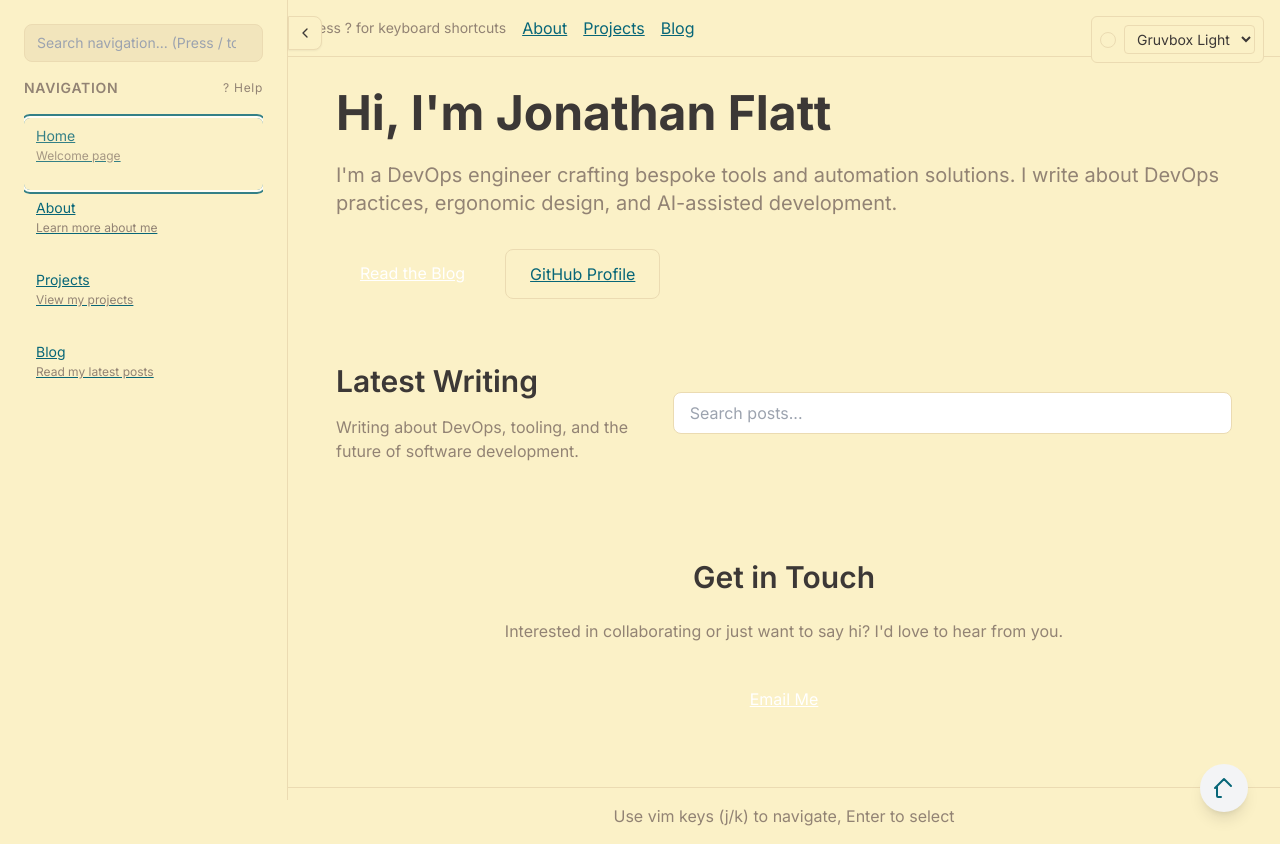
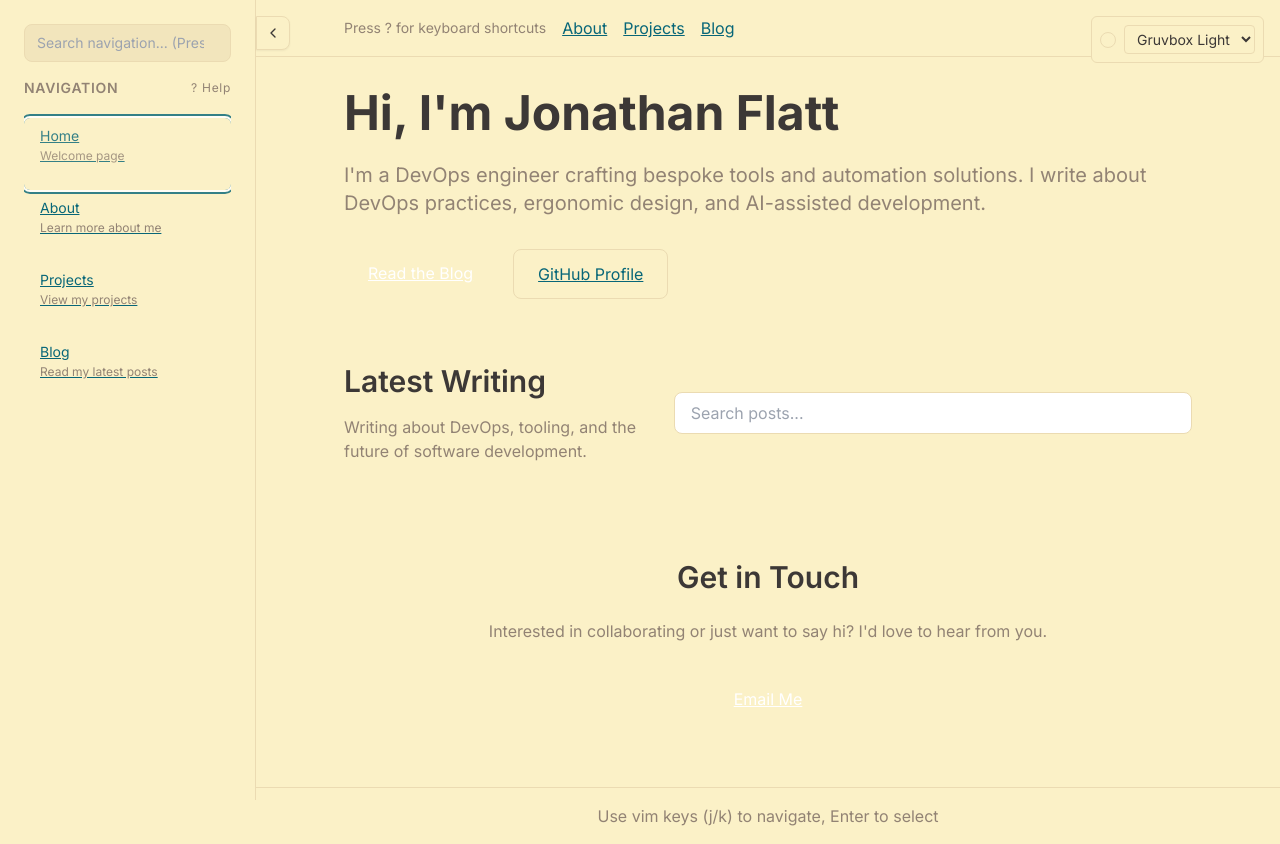
Before and after one commit to Cheffromspace/terminus, a Next.js app: page / in a window 1280 px wide. Built offline with nearby package versions, Linux system fonts and the light colour scheme.

Commit message:
update blog

```diff
--- a/public/styles/components.css
+++ b/public/styles/components.css
@@ -67,4 +67,25 @@
     contain: layout style;
     will-change: transform;
   }
+
+  /* Sidebar navigation items */
+  .sidebar-nav-item {
+    @apply block px-3 py-2 text-sm rounded-md transition-all duration-200 ease-in-out;
+    @apply focus:outline-none focus:ring-2 focus:ring-[var(--link)] focus-visible:ring-2 focus-visible:ring-[var(--link)];
+    @apply border-l-4 border-l-transparent;
+    background-color: transparent;
+    min-height: 64px;
+  }
+
+  .sidebar-nav-item:hover {
+    @apply border-l-[var(--border)] bg-[var(--background-muted)];
+  }
+
+  .sidebar-nav-item.selected {
+    @apply bg-[var(--selection)] text-[var(--foreground)] shadow-sm font-medium border-l-[var(--link)];
+  }
+
+  .sidebar-nav-item.selected:hover {
+    @apply bg-[var(--selection)];
+  }
 }
--- a/src/app/layout.tsx
+++ b/src/app/layout.tsx
@@ -8,6 +8,7 @@ import { PostProvider } from '@/contexts/PostContext';
 import { getStaticPosts } from '@/utils/server-posts';
 import { HomeButton } from '@/components/HomeButton';
 import Link from 'next/link';
+
 
 const inter = Inter({ subsets: ['latin'] });
 
@@ -32,11 +33,11 @@ export default async function RootLayout({
       <body className={`${inter.className} antialiased`} style={{ '--sidebar-visible': '1' } as React.CSSProperties}>
         <ThemeProvider>
           <PostProvider initialAllPosts={allPosts}>
-            <div className="flex min-h-screen">
+            <div className="min-h-screen">
               <ClientSidebar />
-              <div className="flex-1 transition-[margin] duration-150 ease-out" style={{ marginLeft: 'calc(var(--sidebar-width) * var(--sidebar-visible))' }}>
+              <main className="content-wrapper">
                 <header className="border-b border-[var(--border)] py-4">
-                  <nav className="container mx-auto px-4">
+                  <div className="content-container max-w-4xl">
                     <div className="flex items-center justify-between">
                       <div className="flex items-center gap-4">
                         <div className="text-sm text-[var(--comment)]">
@@ -49,18 +50,18 @@ export default async function RootLayout({
                         </nav>
                       </div>
                     </div>
-                  </nav>
+                  </div>
                 </header>
-                <main id="main-content" className="container mx-auto px-4 py-8">
+                <div id="main-content" className="content-container max-w-4xl py-8">
                   {children}
                   <HomeButton />
-                </main>
+                </div>
                 <footer className="border-t border-[var(--border)] py-4 mt-8">
-                  <div className="container mx-auto px-4 text-center text-[var(--comment)]">
+                  <div className="content-container max-w-4xl text-center text-[var(--comment)]">
                     <p>Use vim keys (j/k) to navigate, Enter to select</p>
                   </div>
                 </footer>
-              </div>
+              </main>
             </div>
           </PostProvider>
         </ThemeProvider>
--- a/src/app/posts/[slug]/page.tsx
+++ b/src/app/posts/[slug]/page.tsx
@@ -47,10 +47,9 @@ export default async function PostPage({
           previousPost={previous}
           nextPost={next}
         />
-        <div className="w-full mb-8">
+        <div className="mb-8">
           <NavigationButtons previous={previous} next={next} />
         </div>
-        <div className="max-w-4xl">
         <article>
           <header className="mb-8">
             <h1 className="text-3xl font-bold mb-2">{post.title}</h1>
@@ -72,13 +71,12 @@ export default async function PostPage({
             }}
           />
         </article>
-        </div>
       </>
     );
   } catch (error) {
     console.error('Error reading post:', error);
     return (
-      <div className="max-w-4xl mx-auto p-6">
+      <div>
         <h1 className="text-2xl font-bold text-red-600">Error Loading Post</h1>
         <p className="mt-4">Sorry, we couldn&apos;t load the requested post.</p>
       </div>
--- a/src/components/Sidebar.tsx
+++ b/src/components/Sidebar.tsx
@@ -44,11 +44,7 @@ const PostItem = React.memo(({ data, index, style }: PostItemProps) => {
       role="option"
       aria-selected={isSelected}
       onFocus={() => onItemFocus(index)}
-      className={`block px-3 py-2 text-sm rounded-md transition-all duration-200 ease-in-out min-h-[${ITEM_HEIGHT}px] focus:outline-none focus:ring-2 focus:ring-[var(--link)] focus-visible:ring-2 focus-visible:ring-[var(--link)] ${
-        isSelected
-          ? 'bg-[var(--selection)] text-[var(--foreground)] shadow-sm font-medium'
-          : 'hover:bg-[var(--background-muted)] bg-transparent'
-      }`}
+      className={`sidebar-nav-item ${isSelected ? 'selected' : ''}`}
       style={{
         ...style,
         top: `${parseFloat(style.top as string) + ITEM_PADDING}px`,
@@ -85,8 +81,10 @@ export const Sidebar: React.FC<SidebarProps> = ({
   }, [defaultVisible]);
 
   useEffect(() => {
+    document.body.style.setProperty('--sidebar-visible', isSidebarVisible ? '1' : '0');
     onVisibilityChange?.(isSidebarVisible);
   }, [isSidebarVisible, onVisibilityChange]);
+
   const [searchQuery, setSearchQuery] = useState('');
   const [isSearching, setIsSearching] = useState(false);
   const listRef = useRef<List>(null);
@@ -179,8 +177,8 @@ export const Sidebar: React.FC<SidebarProps> = ({
 
   const sidebarContent = (
     <nav
-      className={`fixed left-0 top-0 h-screen w-72 bg-[var(--background)] border-r border-[var(--border)] transform transition-transform duration-150 ease-out ${
-        isSidebarVisible ? 'translate-x-0' : '-translate-x-72'
+      className={`fixed left-0 top-0 h-screen w-[var(--sidebar-width)] bg-[var(--background)] bg-opacity-95 backdrop-blur-sm border-r border-[var(--border)] transition-transform duration-150 ease-out z-50 ${
+        isSidebarVisible ? 'translate-x-0' : '-translate-x-full'
       } ${className || ''}`}
       aria-label="Site navigation"
     >
@@ -195,7 +193,7 @@ export const Sidebar: React.FC<SidebarProps> = ({
       {/* Toggle Button */}
       <button
         onClick={() => setIsSidebarVisible(prev => !prev)}
-        className="fixed left-72 top-4 p-2 bg-[var(--background)] border border-[var(--border)] rounded-r-lg shadow-sm hover:bg-[var(--selection)] transition-colors duration-150 z-10"
+        className={`fixed ${isSidebarVisible ? 'left-[var(--sidebar-width)]' : 'left-0'} top-4 p-2 bg-[var(--background)] border border-[var(--border)] rounded-r-lg shadow-sm hover:bg-[var(--selection)] transition-all duration-150 z-[51]`}
         aria-label={`${isSidebarVisible ? 'Hide' : 'Show'} sidebar (Press \` to toggle)`}
       >
         <svg
@@ -271,11 +269,7 @@ export const Sidebar: React.FC<SidebarProps> = ({
                   role="option"
                   aria-selected={isSelected}
                   onFocus={() => handleItemFocus(index)}
-                  className={`block px-3 py-2 text-sm rounded-md transition-all duration-200 ease-in-out min-h-[${ITEM_HEIGHT}px] focus:outline-none focus:ring-2 focus:ring-[var(--link)] focus-visible:ring-2 focus-visible:ring-[var(--link)] ${
-                    isSelected
-                      ? 'bg-[var(--selection)] text-[var(--foreground)] shadow-sm font-medium'
-                      : 'hover:bg-[var(--background-muted)] bg-transparent'
-                  }`}
+                  className={`sidebar-nav-item ${isSelected ? 'selected' : ''}`}
                   style={{
                     ...style,
                     top: `${parseFloat(style.top as string) + ITEM_PADDING}px`,
--- a/src/styles/components.css
+++ b/src/styles/components.css
@@ -67,4 +67,25 @@
     contain: layout style;
     will-change: transform;
   }
+
+  /* Sidebar navigation items */
+  .sidebar-nav-item {
+    @apply block px-3 py-2 text-sm rounded-md transition-all duration-200 ease-in-out;
+    @apply focus:outline-none focus:ring-2 focus:ring-[var(--link)] focus-visible:ring-2 focus-visible:ring-[var(--link)];
+    @apply border-l-4 border-l-transparent;
+    background-color: transparent;
+    min-height: 64px;
+  }
+
+  .sidebar-nav-item:hover {
+    @apply border-l-[var(--border)] bg-[var(--background-muted)];
+  }
+
+  .sidebar-nav-item.selected {
+    @apply bg-[var(--selection)] text-[var(--foreground)] shadow-sm font-medium border-l-[var(--link)];
+  }
+
+  .sidebar-nav-item.selected:hover {
+    @apply bg-[var(--selection)];
+  }
 }
--- a/src/styles/critical.css
+++ b/src/styles/critical.css
@@ -4,7 +4,7 @@
 @layer base {
   :root {
     /* Layout variables */
-    --sidebar-width: 18rem;
+    --sidebar-width: 16rem;
     --sidebar-visible: 1;
     color-scheme: light dark;
 
@@ -25,6 +25,32 @@
     background: var(--background);
     font-family: Arial, Helvetica, sans-serif;
     contain: content;
+    overflow-x: hidden; /* Prevent horizontal scrollbar during transitions */
+  }
+
+  /* Layout styles */
+  .content-wrapper {
+    width: 100%;
+    min-height: 100vh;
+    margin-left: var(--sidebar-width);
+    transition: margin-left 150ms ease-out;
+    contain: paint;
+  }
+
+  .content-container {
+    margin: 0 auto;
+    margin-left: 4rem;
+    padding: 0 1.5rem;
+    max-width: 1200px;
+  }
+
+  /* When sidebar is hidden */
+  body[style*="--sidebar-visible:0"] .content-wrapper {
+    margin-left: 0;
+  }
+
+  body[style*="--sidebar-visible:0"] .content-container {
+    margin-left: auto;
   }
 
   /* Common elements */
```
Also changed, not shown: content/posts/test-mermaid.md (+1 -1 lines), src/styles/critical-css.ts (+27 -1 lines). Lines whose indentation alone changed are shown as unchanged.
